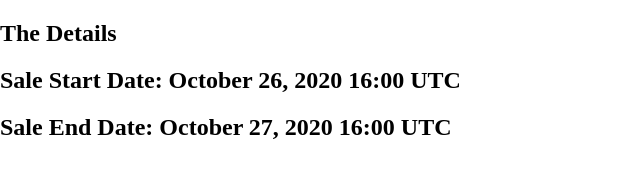
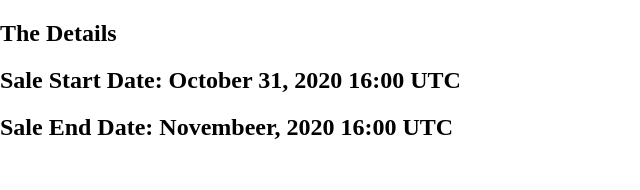
Before and after one commit to BlockVisors/Rekt-Landing, a Next.js app: page /layouts/sections/resume/about in a window 1280 px wide. Shown: the top 190 px of the page, without its empty margins (0-640 px from the left). Built offline with nearby package versions, Linux system fonts and the light colour scheme; a web font is replaced by a local one.

Commit message:
date updates

```diff
--- a/pages/layouts/sections/resume/about.js
+++ b/pages/layouts/sections/resume/about.js
@@ -14,8 +14,8 @@ const About = () => (
                             <div>
                                 <h2 className="title-text" id="det-title">The Details</h2>
                             </div>
-                            <h1><span className="bold-text2">Sale Start Date: October 26, 2020 16:00 UTC</span></h1>
-                         <h1><span className="bold-text2">Sale End Date: October 27, 2020 16:00 UTC</span></h1>
+                            <h1><span className="bold-text2">Sale Start Date: October 31, 2020 16:00 UTC</span></h1>
+                         <h1><span className="bold-text2">Sale End Date: Novembeer, 2020 16:00 UTC</span></h1>
 
 
                         </div>
```
